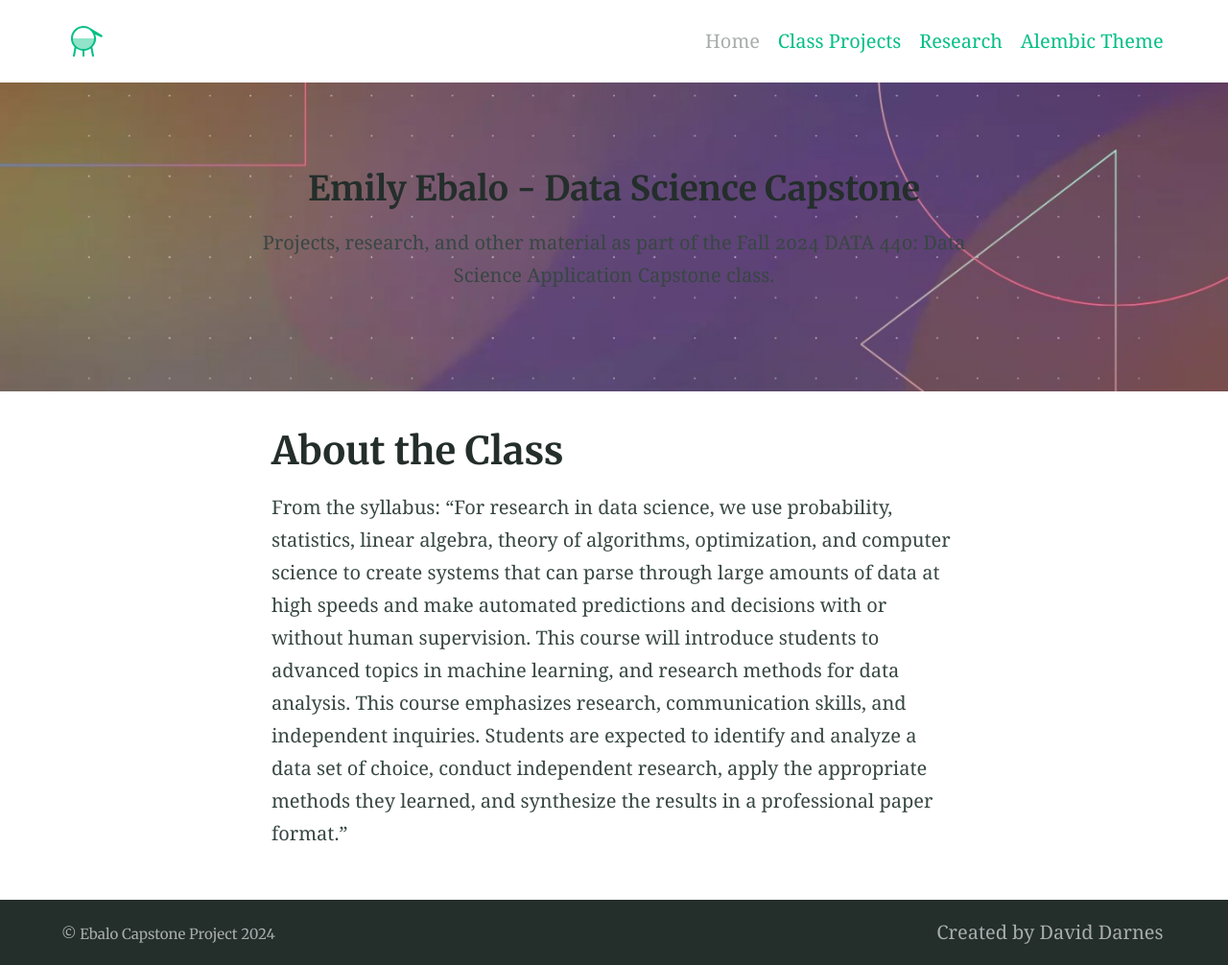
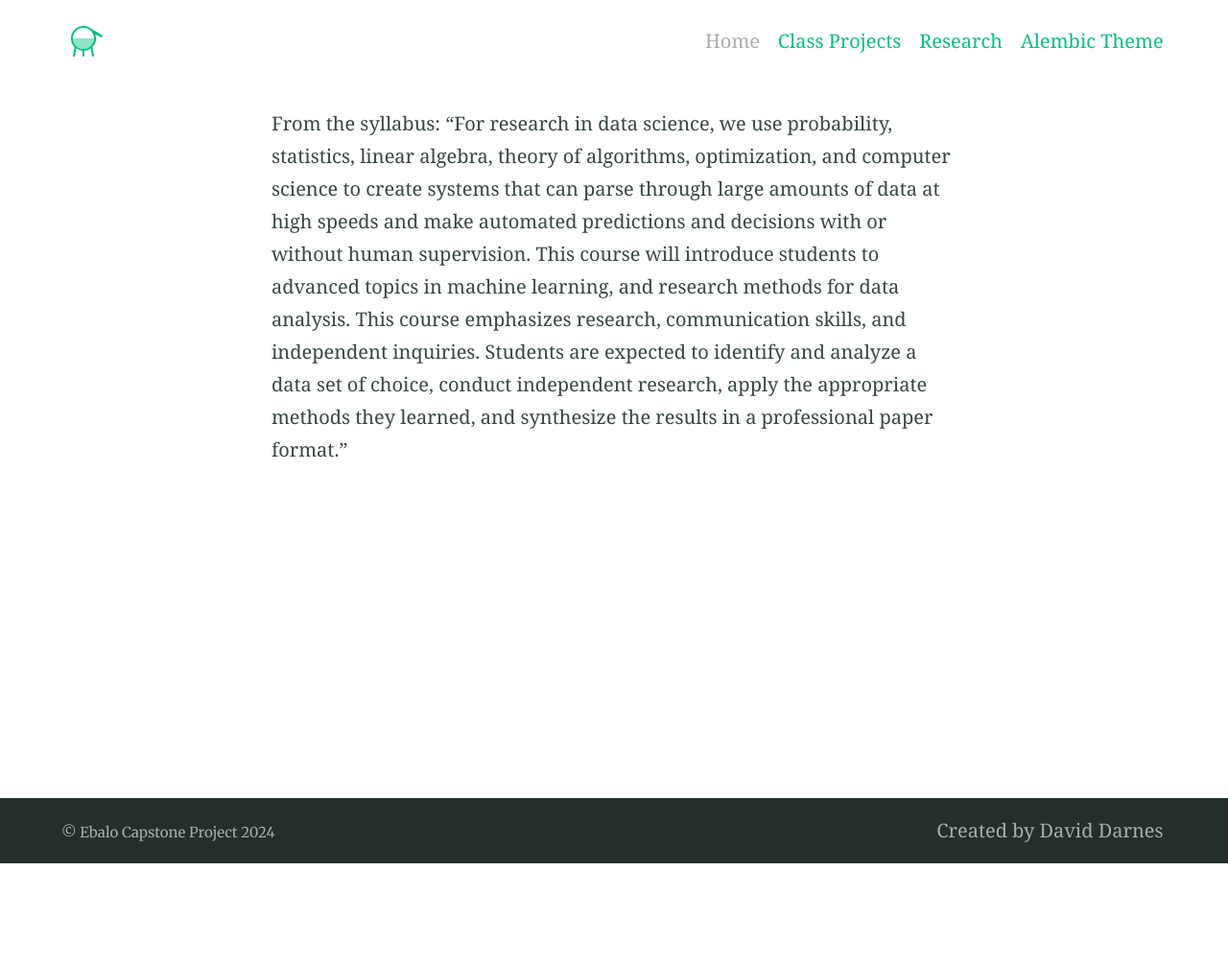
Before and after one commit to emxee333/data-440-capstone, a Jekyll site: the page built from index.md, in a window 1280 px wide. Shown: the whole page at 96% size. Built offline with Jekyll 4.4.1, drawn with Linux system fonts in a browser that asks for light colours; after the commit the page ends 900 px from its top, so only the background shows below that.

Commit message:
Update index.md

```diff
--- a/index.md
+++ b/index.md
@@ -3,7 +3,7 @@ title: About the Class
 feature_text: |
   ## Emily Ebalo - Data Science Capstone
   Projects, research, and other material as part of the Fall 2024 DATA 440: Data Science Application Capstone class.
-feature_image: "https://github.com/emxee333/data-440-capstone/blob/main/assets/logos/1715881069218.jpeg"
+feature_image: ![\label{fig:directory}]("https://github.com/emxee333/data-440-capstone/blob/main/assets/logos/1715881069218.jpeg")
 excerpt: "Projects and research as part of my Capstone class. Please feel free to look around my site."
 ---
 
```
